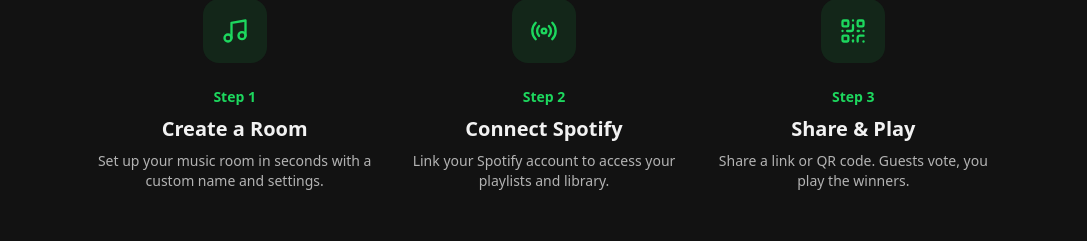
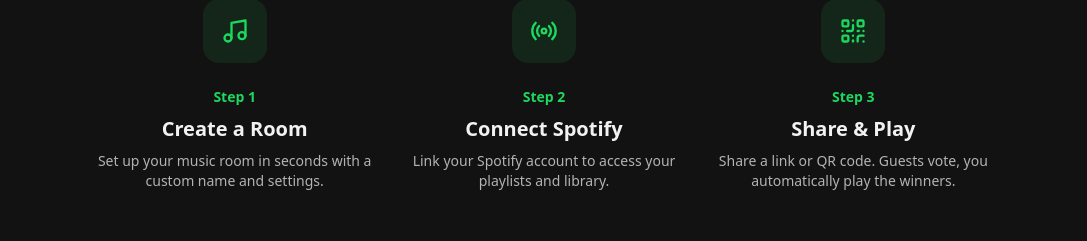
Before and after one commit to nicoladen05/votify, a SvelteKit app: page / in a window 1280 px wide. Shown: the part 1066-1307 px from the top of the page, without its empty margins (96-1183 px from the left). Built offline with nearby package versions, Linux system fonts and the light colour scheme.

Commit message:
chore: update to more modern syntax

```diff
--- a/src/routes/+page.svelte
+++ b/src/routes/+page.svelte
@@ -33,7 +33,7 @@
 		{
 			icon: QrCodeIcon,
 			title: 'Share & Play',
-			desc: 'Share a link or QR code. Guests vote, you play the winners.'
+			desc: 'Share a link or QR code. Guests vote, you automatically play the winners.'
 		}
 	];
 
@@ -164,7 +164,7 @@
 		</div>
 	</section>
 
-	<section id="how-it-works" class="border-t border-border/30 py-24">
+	<section bind:this={howItWorks} class="border-t border-border/30 py-24">
 		<div class="container mx-auto px-4">
 			<h2 class="mb-4 text-center text-3xl font-bold text-foreground md:text-4xl">How It Works</h2>
 			<p class="mx-auto mb-16 max-w-lg text-center text-muted-foreground">
@@ -179,7 +179,7 @@
 						<div
 							class="group-hover:glow-green-sm mx-auto mb-6 flex h-16 w-16 items-center justify-center rounded-2xl bg-accent/10 text-accent transition-all duration-200 group-hover:bg-accent/20"
 						>
-							<svelte:component this={step.icon} class="h-7 w-7" />
+							<step.icon class="h-7 w-7" />
 						</div>
 						<div class="mb-2 text-sm font-bold text-accent">Step {i + 1}</div>
 						<h3 class="mb-2 text-xl font-bold text-foreground">{step.title}</h3>
@@ -207,7 +207,7 @@
 						<div
 							class="mb-4 flex h-10 w-10 items-center justify-center rounded-lg bg-accent/10 text-accent"
 						>
-							<svelte:component this={feature.icon} class="h-5 w-5" />
+							<feature.icon class="h-5 w-5" />
 						</div>
 						<h3 class="mb-2 text-lg font-bold text-foreground">{feature.title}</h3>
 						<p class="text-sm text-muted-foreground">{feature.desc}</p>
```
